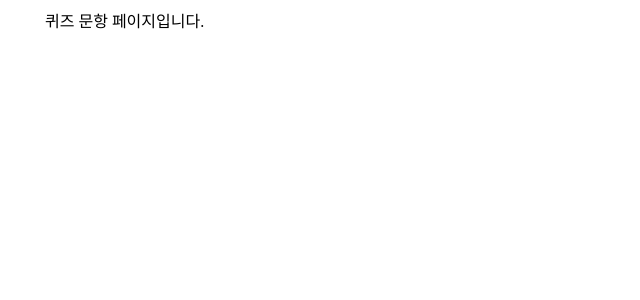
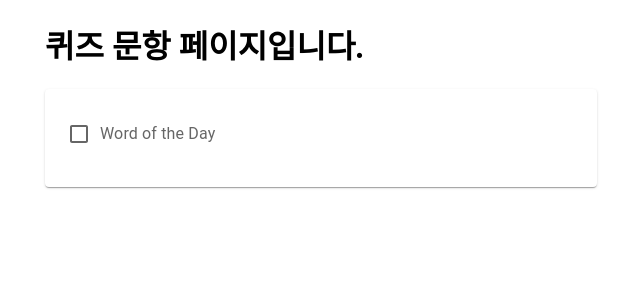
Before and after one commit to wjdxor133/Quiz-webapp, a React (Create React App) app: page /quiz-question in a window 1280 px wide. Shown: the top 300 px of the page, without its empty margins (319-959 px from the left). Built offline with nearby package versions, Linux system fonts and the light colour scheme.

Commit message:
add: AnswerCard 컴포넌트 생성 - 답안 컴포넌트 생성함.

```diff
--- /dev/null
+++ b/src/components/AnswerCard/AnswerCard.tsx
@@ -0,0 +1,26 @@
+import React from 'react'
+import {
+  Card,
+  CardActions,
+  CardContent,
+  Typography,
+  FormControlLabel,
+  Checkbox,
+} from '@mui/material'
+
+function AnswerCard() {
+  return (
+    <Card>
+      <CardContent>
+        <CardActions>
+          <FormControlLabel
+            control={<Checkbox />}
+            label={<Typography color='text.secondary'>Word of the Day</Typography>}
+          />
+        </CardActions>
+      </CardContent>
+    </Card>
+  )
+}
+
+export default AnswerCard
--- a/src/components/index.tsx
+++ b/src/components/index.tsx
@@ -1 +1,2 @@
 export { default as QuizIntroduction } from './QuizIntroduction/QuizIntroduction'
+export { default as AnswerCard } from './AnswerCard/AnswerCard'
--- a/src/pages/QuizQuestionPage.tsx
+++ b/src/pages/QuizQuestionPage.tsx
@@ -1,7 +1,13 @@
 import React from 'react'
+import { AnswerCard } from 'components'
 
 function QuizQuestionPage() {
-  return <div>퀴즈 문항 페이지입니다.</div>
+  return (
+    <>
+      <h1>퀴즈 문항 페이지입니다.</h1>
+      <AnswerCard />
+    </>
+  )
 }
 
 export default QuizQuestionPage
```
